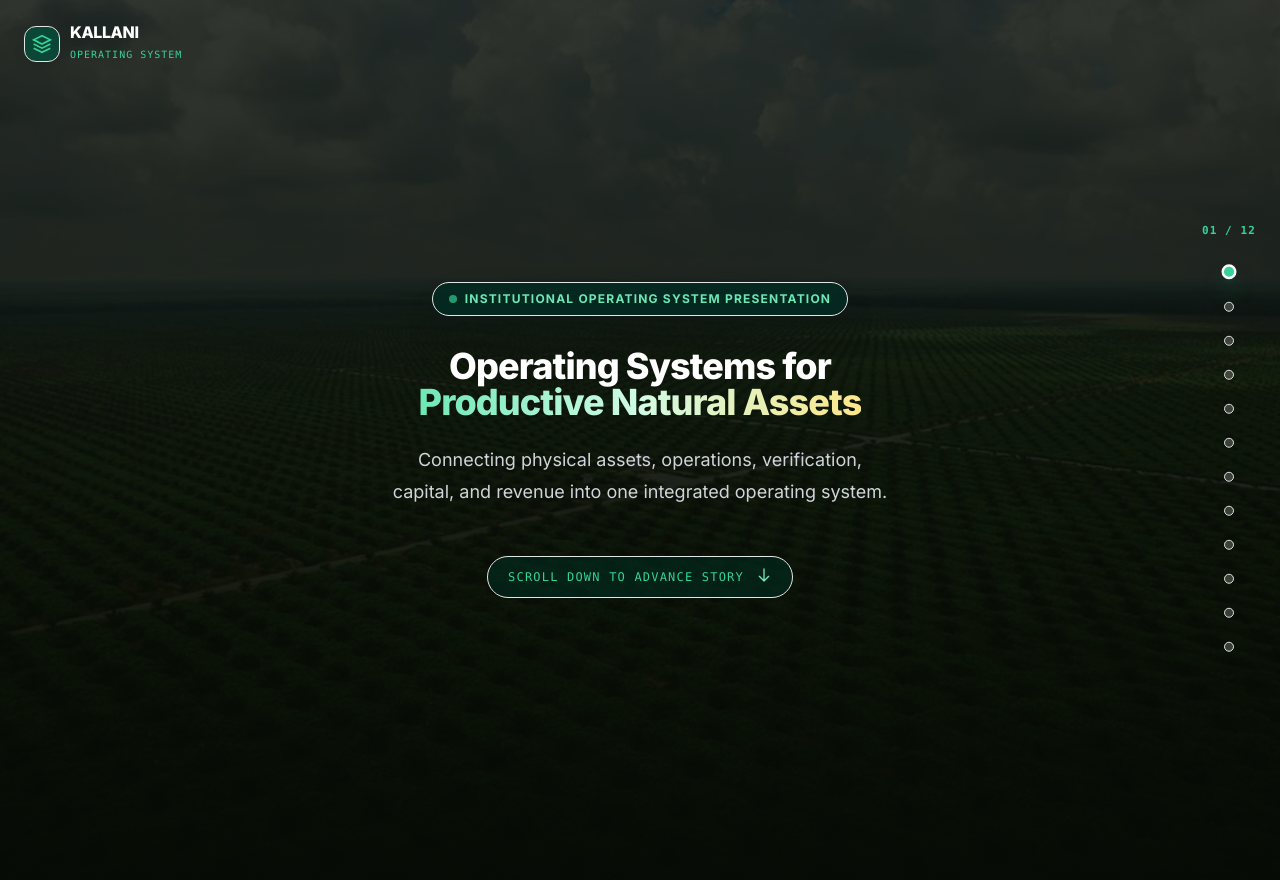
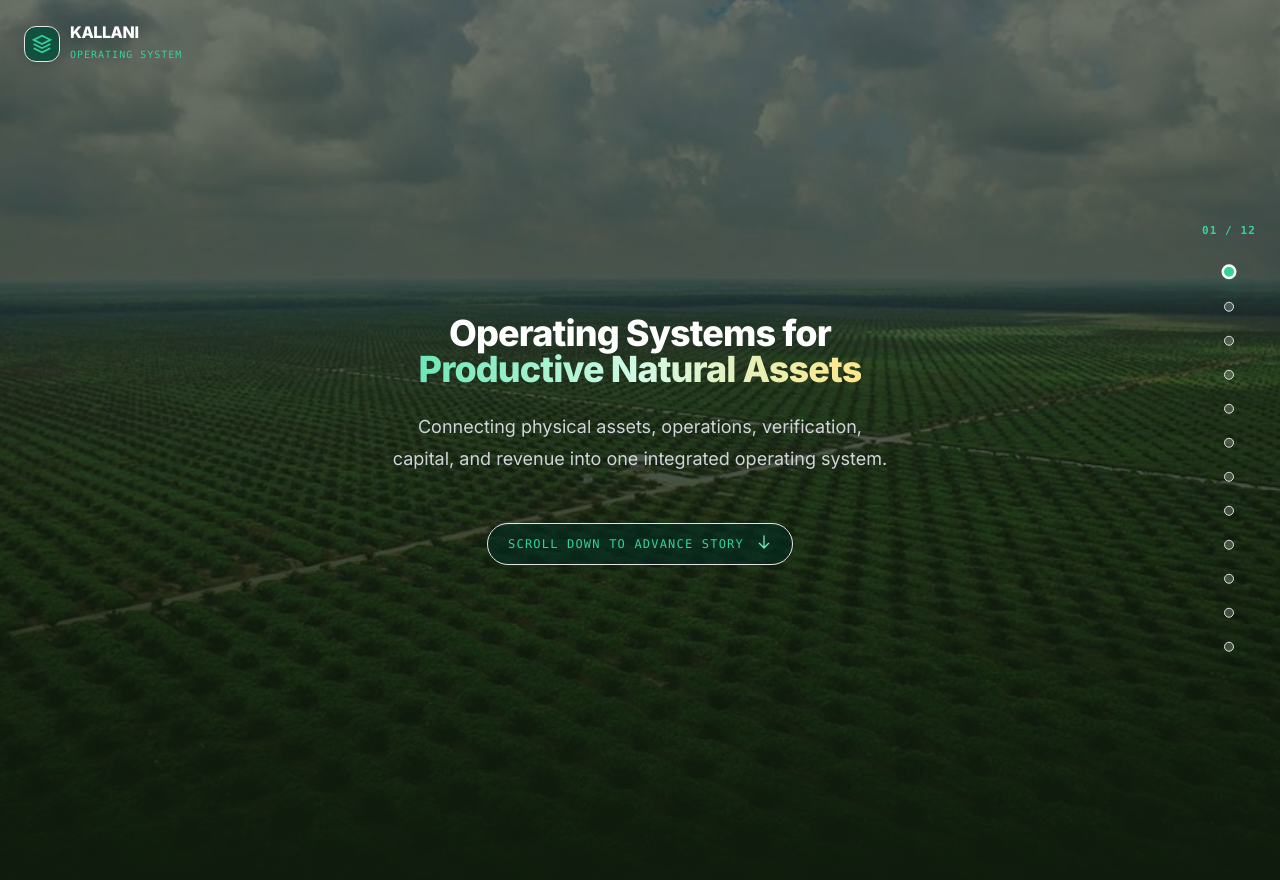
Before and after one commit to Sanjaee/kallani, a Laravel app: page / in a window 1280 px wide. Run offline with Laravel 10, Linux system fonts and the light colour scheme; some libraries are stand-ins or nearby versions.

Commit message:
Brighten presentation background and remove Institutional badge on Scene 01

```diff
--- a/resources/pages/landing.php
+++ b/resources/pages/landing.php
@@ -11,10 +11,10 @@ ob_start();
 ?>
 
 <!-- FULL-SCREEN SCENE-BASED PRESENTATION CONTAINER -->
-<div id="presentation-container" class="relative w-screen h-screen overflow-hidden bg-[#070D06] text-white font-inter select-none" x-data="{ activeDiagramStage: 'Asset', activeParcel: 'A', verTab: 'land' }">
+<div id="presentation-container" class="relative w-screen h-screen overflow-hidden bg-[#0F1C0E] text-white font-inter select-none" x-data="{ activeDiagramStage: 'Asset', activeParcel: 'A', verTab: 'land' }">
 
     <!-- HIGGSFIELD / AWWWARDS OPENING INTRO LOADER -->
-    <div id="intro-loader" class="fixed inset-0 z-[9999] bg-[#070D06] text-white flex flex-col items-center justify-center p-6 select-none">
+    <div id="intro-loader" class="fixed inset-0 z-[9999] bg-[#0F1C0E] text-white flex flex-col items-center justify-center p-6 select-none">
         <div class="max-w-md w-full text-center space-y-6">
             <!-- Animated Brand Mark -->
             <div class="inline-flex items-center justify-center w-20 h-20 rounded-3xl bg-emerald-950/80 border border-emerald-500/40 shadow-2xl shadow-emerald-500/20 mb-2 transform hover:scale-105 transition-transform duration-500">
@@ -68,25 +68,18 @@ ob_start();
         </template>
     </div>
 
-
-
     <!-- ========================================================================= -->
     <!-- 12 FULL-SCREEN SCENES (SCENE 01 TO SCENE 12)                              -->
     <!-- ========================================================================= -->
 
     <!-- SCENE 01 — OPENING -->
     <section id="scene-01" class="scene absolute inset-0 w-full h-full flex items-center justify-center p-6 z-20 transition-opacity">
-        <div class="absolute inset-0 z-0 opacity-40 scale-105" id="hero-bg">
-            <img src="<?php echo $basePrefix; ?>/lanskap-sawi_Miftahurrohman.jpg" alt="Natural Asset Landscape" class="w-full h-full object-cover filter brightness-90 contrast-105" />
-            <div class="absolute inset-0 bg-gradient-to-t from-[#070D06] via-[#070D06]/70 to-[#070D06]/50"></div>
+        <div class="absolute inset-0 z-0 opacity-60 scale-105" id="hero-bg">
+            <img src="<?php echo $basePrefix; ?>/lanskap-sawi_Miftahurrohman.jpg" alt="Natural Asset Landscape" class="w-full h-full object-cover filter brightness-95 contrast-105" />
+            <div class="absolute inset-0 bg-gradient-to-t from-[#0F1C0E] via-[#0F1C0E]/50 to-[#0F1C0E]/30"></div>
         </div>
 
         <div class="relative z-10 max-w-4xl mx-auto text-center flex flex-col items-center">
-            <div class="scene-anim-item inline-flex items-center gap-2 px-4 py-2 rounded-full bg-emerald-950/80 border border-emerald-500/40 text-emerald-300 text-xs font-bold uppercase tracking-widest backdrop-blur-md mb-8 shadow-2xl">
-                <span class="w-2 h-2 rounded-full bg-emerald-400 animate-pulse"></span>
-                <span>Institutional Operating System Presentation</span>
-            </div>
-
             <h1 class="scene-anim-item text-4xl sm:text-6xl lg:text-7xl font-extrabold tracking-tight text-white mb-6 leading-[1.1] text-balance">
                 Operating Systems for <br />
                 <span class="bg-gradient-to-r from-emerald-300 via-emerald-100 to-amber-200 bg-clip-text text-transparent">Productive Natural Assets</span>
```
